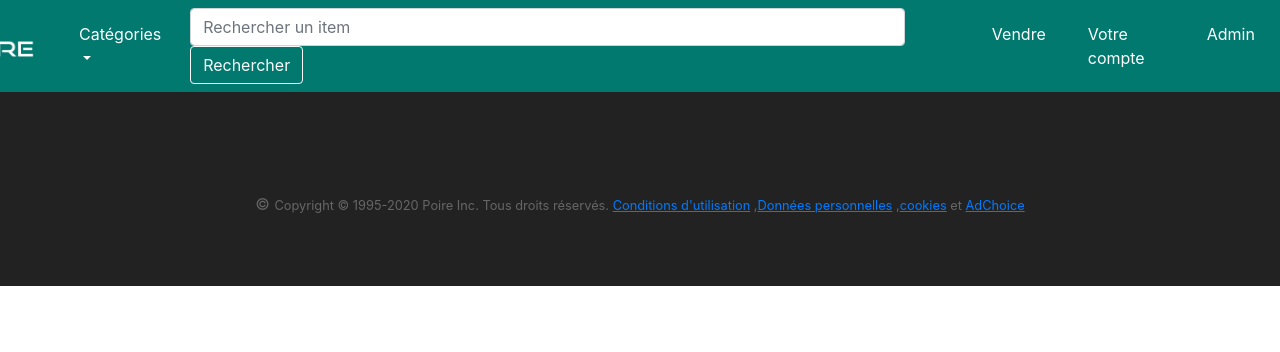
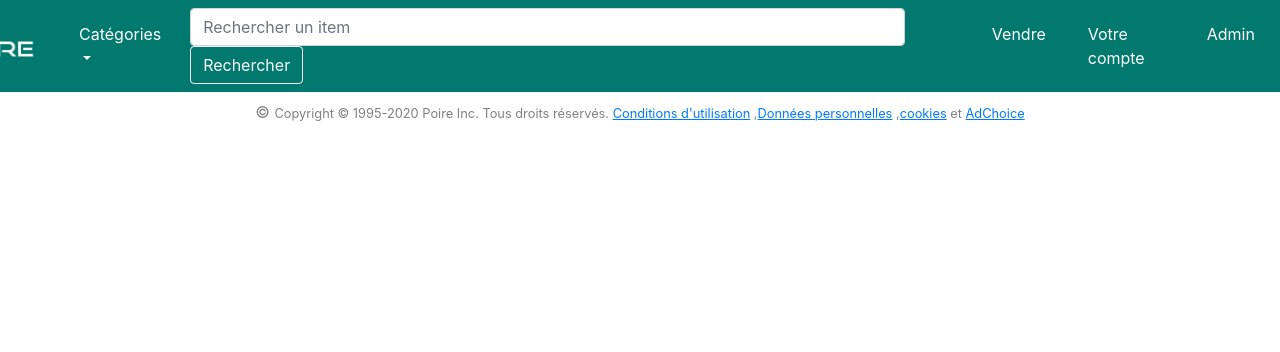
Before and after one commit to AlexisECE/projetpiscine, a PHP site: page / in a window 1280 px wide; the page is wider, and only the part inside the window is pictured. Shown: the top 352 px of that part. Run offline with PHP 8.4, Linux system fonts and the light colour scheme.

Commit message:
Update style.css

```diff
--- a/style.css
+++ b/style.css
@@ -33,13 +33,16 @@ body
     {
         justify-content: flex-end;
     }
+
+
     .page-footer
     {
-        background-color: #222;
-        color: #ccc;
-        padding: 60px 0 30px;
+
+        background-color: white;
+        color: grey;
+        padding: 4px 0 1px;
     }
-     .footer-copyright
+    .footer-copyright
     {
-        color: #666; padding: 40px 0;
+        color: grey; padding: 4px 0;
     }
```
